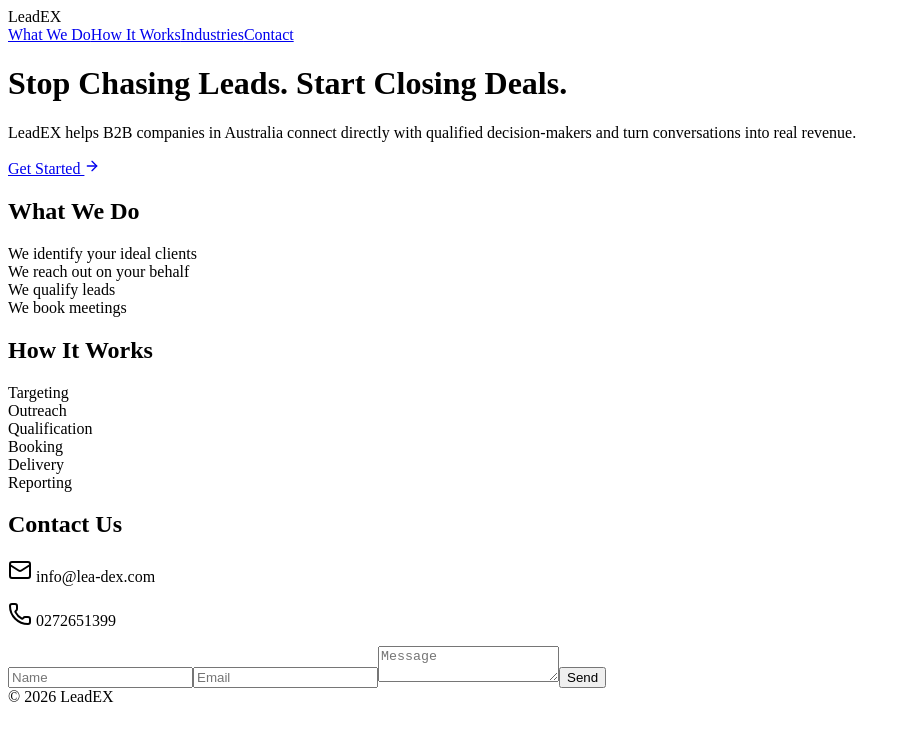
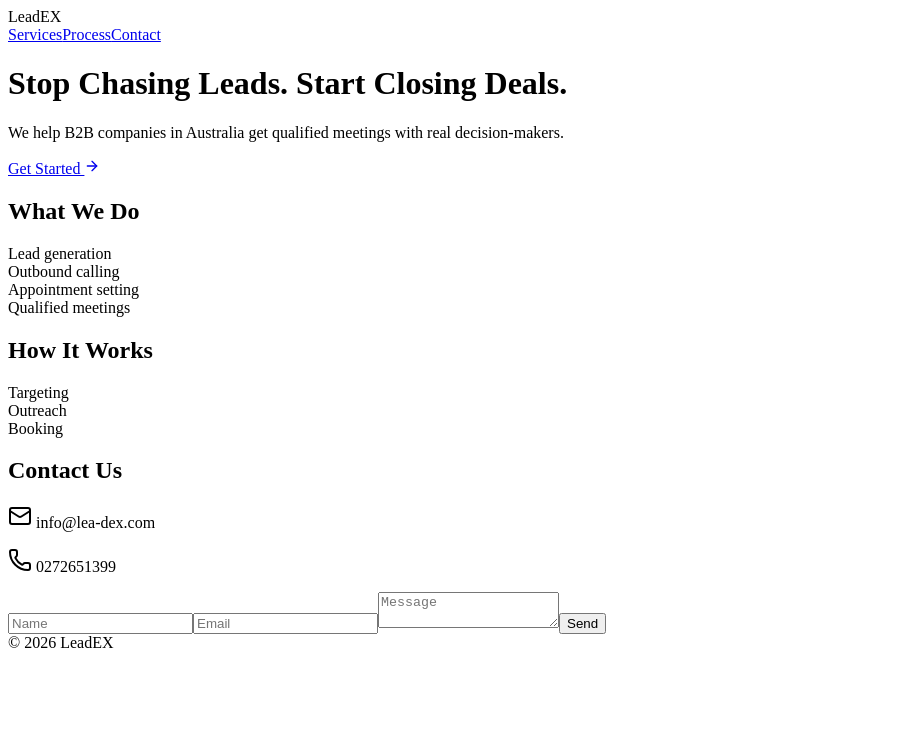
Before and after one commit to youssefamrr0582-debug/leadex-au, a React (Vite) app: page / in a window 1280 px wide. Shown: the top 740 px of the page, without its empty margins (0-907 px from the left). Built offline with nearby package versions, Linux system fonts and the light colour scheme.

Commit message:
Update App.jsx

```diff
--- a/src/App.jsx
+++ b/src/App.jsx
@@ -3,23 +3,16 @@ import { Mail, Phone, ArrowRight } from "lucide-react";
 
 export default function App() {
   const [loading, setLoading] = useState(true);
-  const [scrollY, setScrollY] = useState(0);
 
   useEffect(() => {
-    const timer = setTimeout(() => setLoading(false), 1200);
+    const timer = setTimeout(() => setLoading(false), 800);
     return () => clearTimeout(timer);
-  }, []);
-
-  useEffect(() => {
-    const handleScroll = () => setScrollY(window.scrollY);
-    window.addEventListener("scroll", handleScroll);
-    return () => window.removeEventListener("scroll", handleScroll);
   }, []);
 
   if (loading) {
     return (
       <div className="h-screen w-full flex items-center justify-center bg-[#f7f4ef]">
-        <div className="text-4xl font-bold text-[#ff7a00] tracking-wide">
+        <div className="text-4xl font-bold text-[#ff7a00]">
           LeadEX
         </div>
       </div>
@@ -27,105 +20,75 @@ export default function App() {
   }
 
   return (
-    <div className="bg-[#f7f4ef] text-[#2b2b2b] font-sans leading-relaxed relative overflow-hidden">
-
-      {/* FLOATING EFFECTS */}
-      <div
-        className="fixed top-20 left-10 w-72 h-72 bg-[#ff7a00]/25 rounded-full blur-3xl"
-        style={{
-          transform: `translate3d(${scrollY * 0.05 + 20}px, ${scrollY * 0.1}px, 0)`
-        }}
-      />
-
-      <div
-        className="fixed bottom-20 right-10 w-80 h-80 bg-orange-200/30 rounded-full blur-3xl"
-        style={{
-          transform: `translate3d(${-scrollY * 0.05}px, ${-scrollY * 0.08}px, 0)`
-        }}
-      />
-
-      <div
-        className="fixed top-1/2 left-1/2 w-96 h-96 bg-[#ff7a00]/10 rounded-full blur-3xl"
-        style={{
-          transform: `translate3d(${scrollY * 0.02}px, ${-scrollY * 0.02}px, 0) translate(-50%, -50%)`
-        }}
-      />
+    <div className="bg-[#f7f4ef] text-[#2b2b2b] font-sans">
 
       {/* NAV */}
-      <div className="sticky top-0 z-50 flex justify-between items-center px-8 py-5 border-b bg-[#f7f4ef]/80 backdrop-blur-md border-gray-200">
+      <div className="flex justify-between items-center px-8 py-5 border-b bg-white">
         <div className="text-2xl font-bold text-[#ff7a00]">LeadEX</div>
 
-        <div className="hidden md:flex gap-6 text-sm text-gray-700">
-          <a href="#services" className="hover:text-[#ff7a00]">What We Do</a>
-          <a href="#process" className="hover:text-[#ff7a00]">How It Works</a>
-          <a href="#industries" className="hover:text-[#ff7a00]">Industries</a>
-          <a href="#contact" className="hover:text-[#ff7a00]">Contact</a>
+        <div className="hidden md:flex gap-6 text-sm">
+          <a href="#services">Services</a>
+          <a href="#process">Process</a>
+          <a href="#contact">Contact</a>
         </div>
       </div>
 
       {/* HERO */}
       <div className="px-8 py-20 text-center">
-        <h1 className="text-5xl md:text-6xl font-bold">
+        <h1 className="text-4xl md:text-5xl font-bold">
           Stop Chasing Leads. Start Closing Deals.
         </h1>
 
-        <p className="mt-6 text-lg text-gray-600 max-w-3xl mx-auto">
-          LeadEX helps B2B companies in Australia connect directly with qualified decision-makers and turn conversations into real revenue.
+        <p className="mt-6 text-gray-600 max-w-2xl mx-auto">
+          We help B2B companies in Australia get qualified meetings with real decision-makers.
         </p>
 
         <a
           href="#contact"
-          className="inline-block mt-10 bg-[#ff7a00] text-white px-8 py-3 rounded-full shadow-md hover:scale-105 transition"
+          className="inline-block mt-8 bg-[#ff7a00] text-white px-6 py-3 rounded-full"
         >
           Get Started <ArrowRight size={16} className="inline ml-2" />
         </a>
       </div>
 
       {/* SERVICES */}
-      <div id="services" className="px-8 py-20 bg-white">
-        <h2 className="text-3xl font-bold text-center">What We Do</h2>
+      <div id="services" className="px-8 py-16 bg-white">
+        <h2 className="text-2xl font-bold text-center">What We Do</h2>
 
-        <div className="max-w-5xl mx-auto mt-12 grid md:grid-cols-2 gap-6 text-gray-600">
-          <div className="p-4 rounded-xl bg-[#f7f4ef]">We identify your ideal clients</div>
-          <div className="p-4 rounded-xl bg-[#f7f4ef]">We reach out on your behalf</div>
-          <div className="p-4 rounded-xl bg-[#f7f4ef]">We qualify leads</div>
-          <div className="p-4 rounded-xl bg-[#f7f4ef]">We book meetings</div>
+        <div className="grid md:grid-cols-2 gap-4 mt-10 max-w-4xl mx-auto text-gray-700">
+          <div className="p-4 bg-[#f7f4ef] rounded">Lead generation</div>
+          <div className="p-4 bg-[#f7f4ef] rounded">Outbound calling</div>
+          <div className="p-4 bg-[#f7f4ef] rounded">Appointment setting</div>
+          <div className="p-4 bg-[#f7f4ef] rounded">Qualified meetings</div>
         </div>
       </div>
 
       {/* PROCESS */}
-      <div id="process" className="px-8 py-24 bg-white">
-        <h2 className="text-3xl font-bold text-center">How It Works</h2>
+      <div id="process" className="px-8 py-16">
+        <h2 className="text-2xl font-bold text-center">How It Works</h2>
 
-        <div className="max-w-5xl mx-auto mt-12 grid md:grid-cols-3 gap-6">
-          {[
-            "Targeting",
-            "Outreach",
-            "Qualification",
-            "Booking",
-            "Delivery",
-            "Reporting"
-          ].map((item) => (
-            <div key={item} className="p-6 bg-[#f7f4ef] rounded-xl text-center">
-              {item}
+        <div className="grid md:grid-cols-3 gap-4 mt-10 max-w-5xl mx-auto">
+          {["Targeting", "Outreach", "Booking"].map((step) => (
+            <div key={step} className="p-6 bg-white rounded shadow text-center">
+              {step}
             </div>
           ))}
         </div>
       </div>
 
       {/* CONTACT */}
-      <div id="contact" className="px-8 py-24 text-center">
-        <h2 className="text-3xl font-bold">Contact Us</h2>
+      <div id="contact" className="px-8 py-16 text-center">
+        <h2 className="text-2xl font-bold">Contact Us</h2>
 
         <div className="mt-6">
           <p><Mail className="inline" /> info@lea-dex.com</p>
           <p><Phone className="inline" /> 0272651399</p>
         </div>
 
-        <form className="mt-10 max-w-xl mx-auto space-y-4">
+        <form className="mt-8 max-w-md mx-auto space-y-3">
           <input className="w-full p-3 border rounded" placeholder="Name" />
           <input className="w-full p-3 border rounded" placeholder="Email" />
-          <textarea className="w-full p-3 border rounded h-32" placeholder="Message" />
+          <textarea className="w-full p-3 border rounded h-28" placeholder="Message" />
           <button className="w-full bg-[#ff7a00] text-white py-3 rounded">
             Send
           </button>
@@ -135,6 +98,7 @@ export default function App() {
       <div className="text-center py-6 text-sm text-gray-500">
         © {new Date().getFullYear()} LeadEX
       </div>
+
     </div>
   );
 }
```
